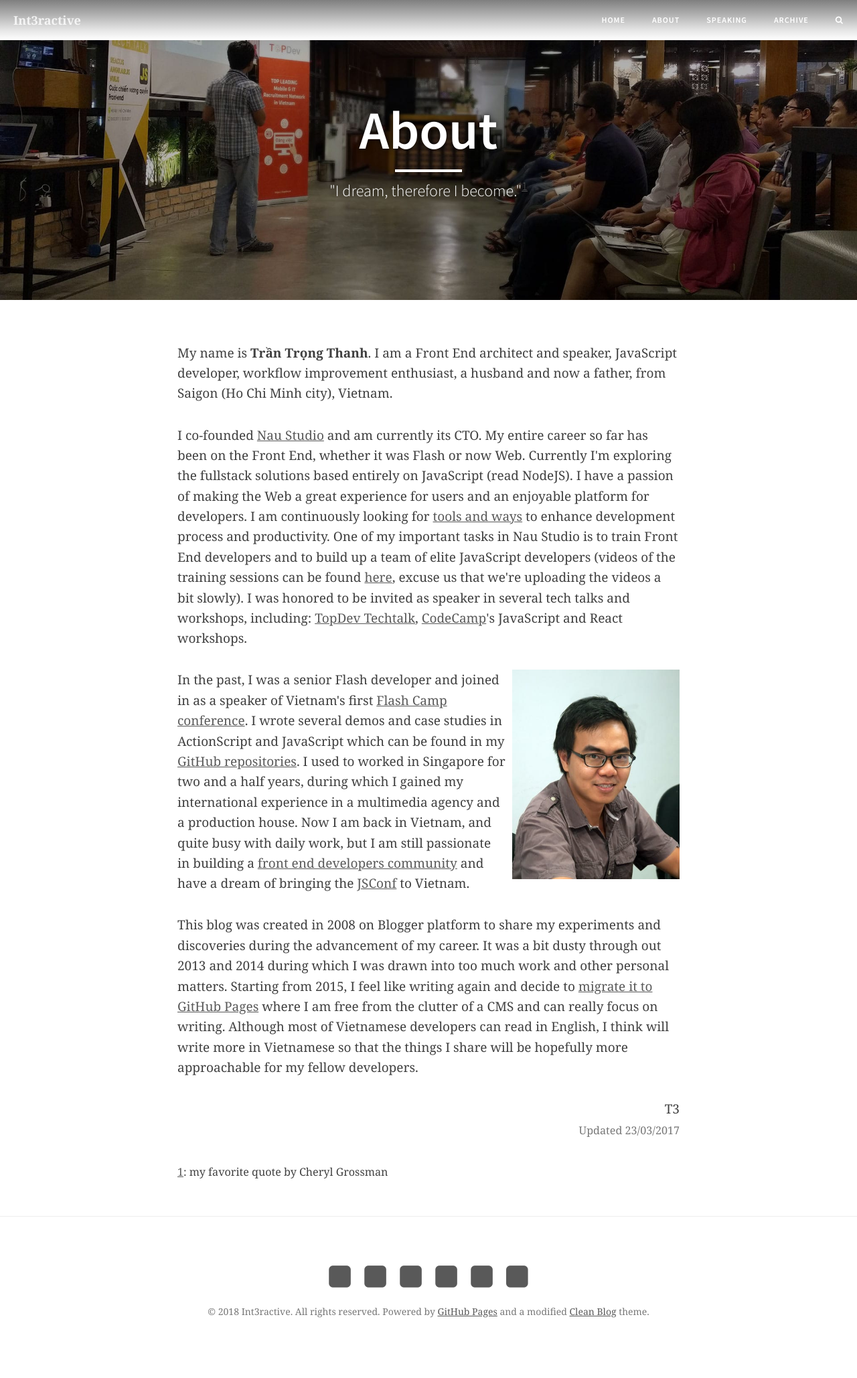
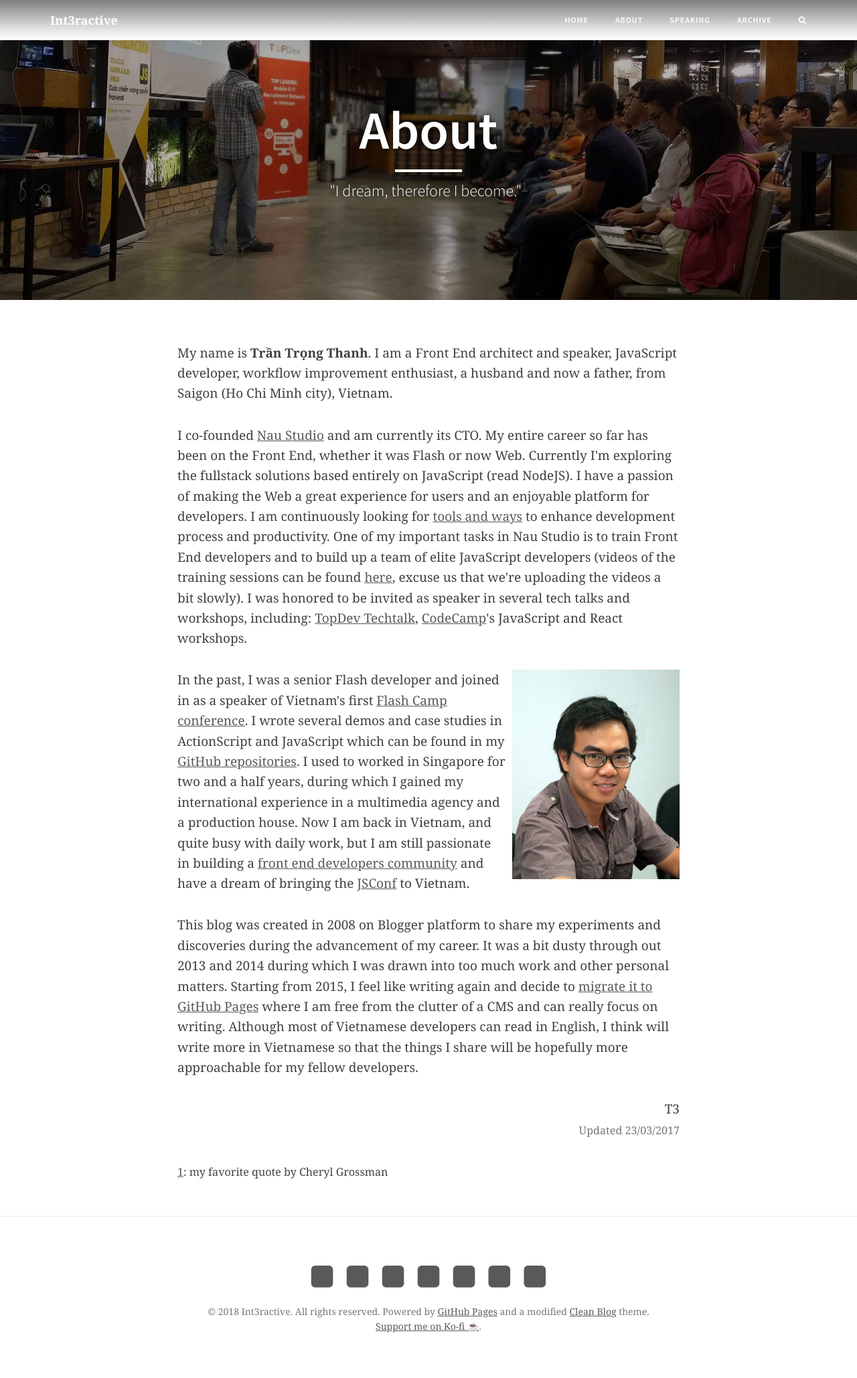
Before and after one commit to trongthanh/int3ractive.com, a Jekyll site: the page built from about.html, in a window 1280 px wide. Shown: the whole page at 67% size. Built offline with Jekyll 4.4.1, drawn with Linux system fonts in a browser that asks for light colours; nearby versions of some CDN libraries; before the commit the page ends 2035 px from its top, so only the background shows below that.

Commit message:
Use fixed nav bar in mobile screens for better navigation; Use fix-width container for better looking nav bar on large screen; Add Support on Ko-fi button

```diff
--- a/_includes/footer.html
+++ b/_includes/footer.html
@@ -5,7 +5,7 @@
 			<div class="col-lg-8 col-lg-offset-2 col-md-10 col-md-offset-1">
 				<ul class="list-inline text-center">
 					<li>
-						<a href="{{ "/feed.xml" | prepend: site.baseurl }}" target="_blank">
+						<a href="{{ "/feed.xml" | prepend: site.baseurl }}" target="_blank" title="RSS/ATOM Feed">
 							<span class="fa-stack">
 								<i class="fa fa-square fa-stack-2x"></i>
 								<i class="fa fa-rss fa-lg fa-inverse"></i>
@@ -14,7 +14,7 @@
 					</li>
 					{% if site.twitter_username %}
 					<li>
-						<a href="https://twitter.com/{{ site.twitter_username }}" target="_blank">
+						<a href="https://twitter.com/{{ site.twitter_username }}" target="_blank" title="Follow me on Twitter" rel="me">
 							<span class="fa-stack">
 								<i class="fa fa-square fa-stack-2x"></i>
 								<i class="fa fa-twitter fa-lg fa-inverse"></i>
@@ -24,7 +24,7 @@
 					{% endif %}
 					{% if site.facebook_username %}
 					<li>
-						<a href="https://www.facebook.com/{{ site.facebook_username }}" target="_blank">
+						<a href="https://www.facebook.com/{{ site.facebook_username }}" target="_blank" title="Follow me on Facebook" rel="me">
 							<span class="fa-stack">
 								<i class="fa fa-square fa-stack-2x"></i>
 								<i class="fa fa-facebook fa-lg fa-inverse"></i>
@@ -34,7 +34,7 @@
 					{% endif %}
 					{% if site.googleplus_userid %}
 					<li>
-						<a href="https://plus.google.com/u/0/{{ site.googleplus_userid }}" target="_blank">
+						<a href="https://plus.google.com/u/0/{{ site.googleplus_userid }}" target="_blank" title="Follow me on Google Plus" rel="me">
 							<span class="fa-stack">
 								<i class="fa fa-square fa-stack-2x"></i>
 								<i class="fa fa-google-plus fa-lg fa-inverse"></i>
@@ -44,7 +44,7 @@
 					{% endif %}
 					{% if site.linkedin_username %}
 					<li>
-						<a href="https://linkedin.com/in/{{ site.linkedin_username }}" target="_blank">
+						<a href="https://linkedin.com/in/{{ site.linkedin_username }}" target="_blank" title="Add me on LinkedIn" rel="me">
 							<span class="fa-stack">
 								<i class="fa fa-square fa-stack-2x"></i>
 								<i class="fa fa-linkedin fa-lg fa-inverse"></i>
@@ -54,7 +54,7 @@
 					{% endif %}
 					{% if site.github_username %}
 					<li>
-						<a href="https://github.com/{{ site.github_username }}" target="_blank">
+						<a href="https://github.com/{{ site.github_username }}" target="_blank" title="Follow me on Github" rel="me">
 							<span class="fa-stack">
 								<i class="fa fa-square fa-stack-2x"></i>
 								<i class="fa fa-github fa-lg fa-inverse"></i>
@@ -62,8 +62,16 @@
 						</a>
 					</li>
 					{% endif %}
+					<li>
+						<a href="https://ko-fi.com/trongthanh" target="_blank" title="I will never include ads on this site. So if you find my posts useful, please support me on Ko-fi." rel="me">
+							<span class="fa-stack">
+								<i class="fa fa-square fa-stack-2x"></i>
+								<i class="fa fa-coffee fa-lg fa-inverse"></i>
+							</span>
+						</a>
+					</li>
 				</ul>
-				<p class="copyright text-muted">&copy; {{ site.time | date: '%Y' }} {{ site.title }}. All rights reserved. Powered by <a href="https://pages.github.com" target="_blank">GitHub Pages</a> and a modified <a href="https://github.com/trongthanh/startbootstrap-clean-blog-jekyll" target="_blank">Clean Blog</a> theme.</p>
+				<p class="copyright text-muted">&copy; {{ site.time | date: '%Y' }} {{ site.title }}. All rights reserved. Powered by <a href="https://pages.github.com" target="_blank">GitHub Pages</a> and a modified <a href="https://github.com/trongthanh/startbootstrap-clean-blog-jekyll" target="_blank">Clean Blog</a> theme. <a href="https://ko-fi.com/trongthanh" target="_blank" title="I will never include ads on this site. So if you find my posts useful, please support me on Ko-fi.">Support&nbsp;me&nbsp;on&nbsp;Ko-fi&nbsp;☕</a>.</p>
 			</div>
 		</div>
 	</div>
--- a/_includes/nav.html
+++ b/_includes/nav.html
@@ -1,6 +1,6 @@
 <!-- Navigation -->
 <nav class="navbar navbar-default navbar-custom navbar-fixed-top">
-    <div class="container-fluid">
+    <div class="container">
         <!-- Brand and toggle get grouped for better mobile display -->
         <div class="navbar-header page-scroll">
             <button type="button" class="navbar-toggle" data-toggle="collapse" data-target="#bs-example-navbar-collapse-1">
--- a/css/custom.css
+++ b/css/custom.css
@@ -10,6 +10,11 @@
 h5,
 h6 {
 	clear: both;
+}
+
+/* Fixed nav bar in mobile screen (maybe port this back to cleanblog theme?) */
+.navbar-custom {
+	position: fixed;
 }
 
 .drop-cap {
@@ -57,6 +62,10 @@
 }
 
 @media screen and (min-width: 768px) {
+	.navbar-custom {
+		position: absolute;
+	}
+
 	.figure {
 		margin: 10px 0;
 	}
```
